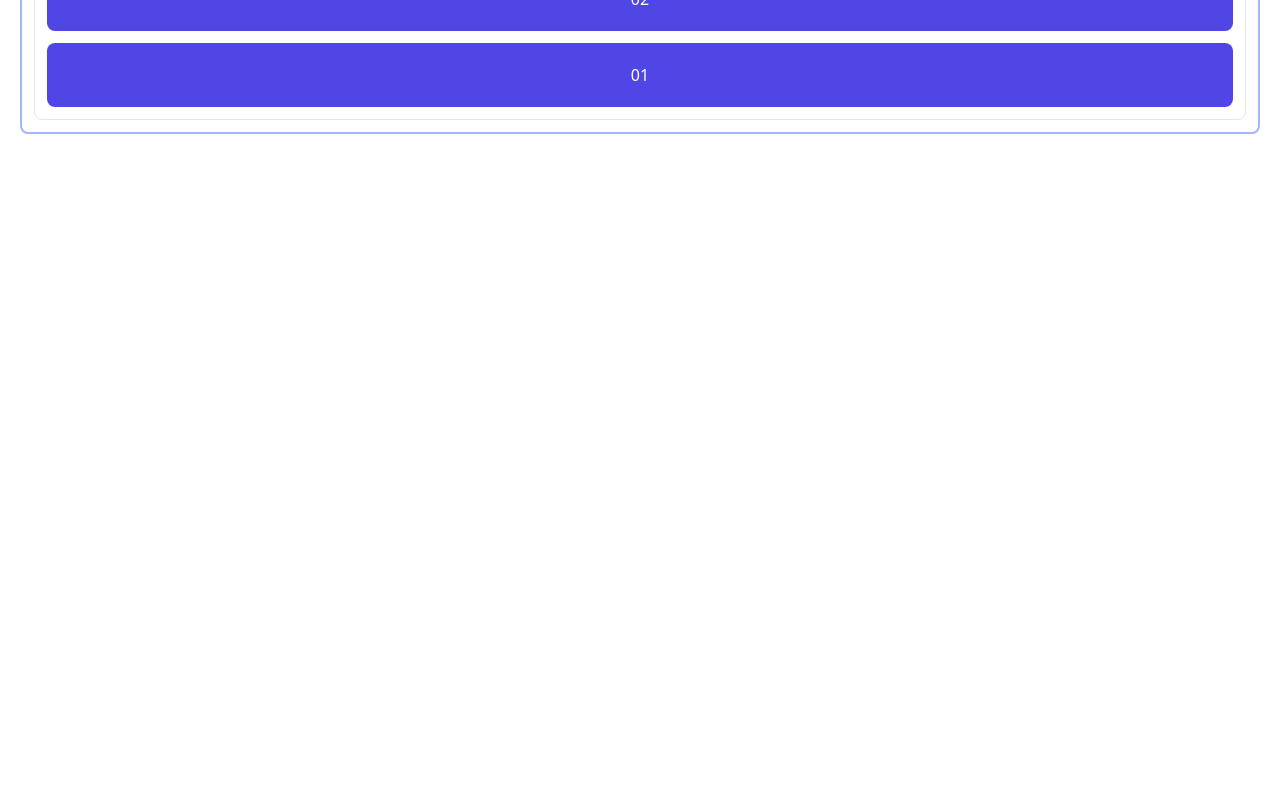
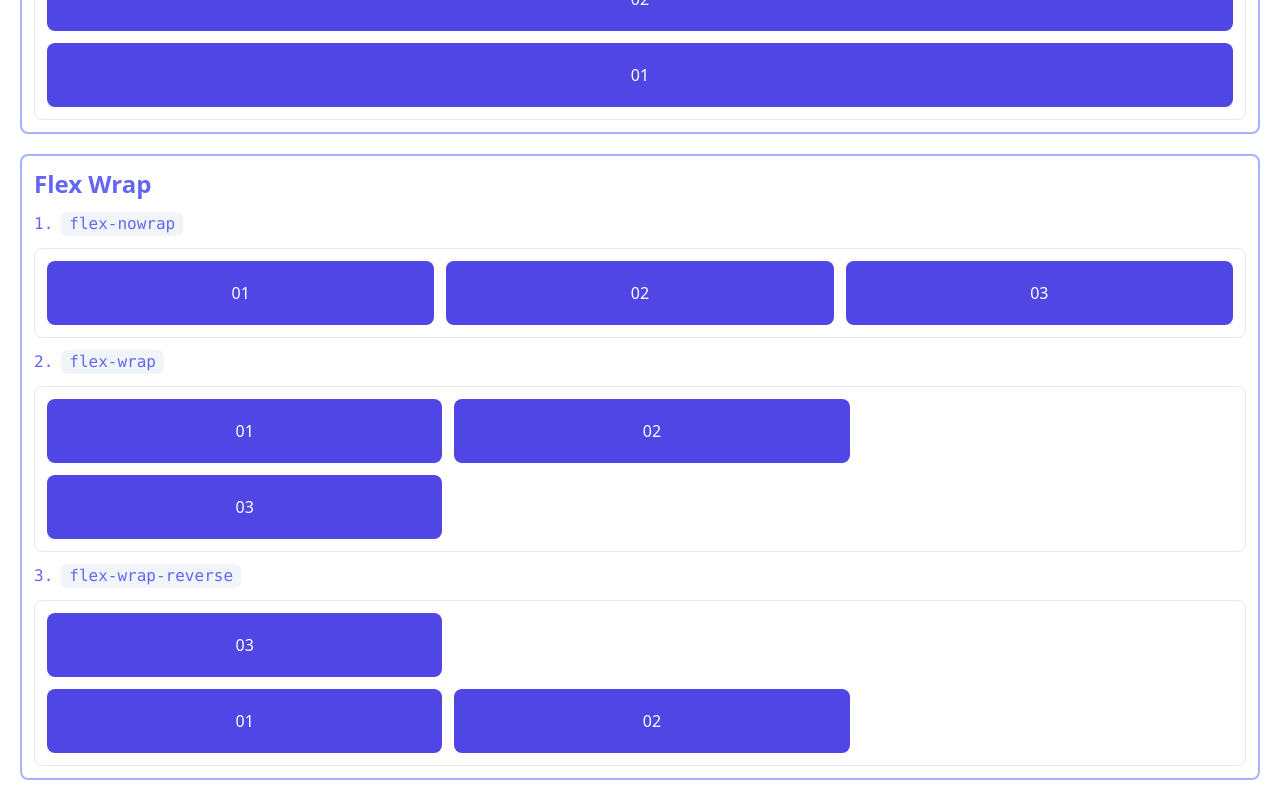
Before and after one commit to AymanAlshanqiti/react-tailwind-flexbox-grid, a React (Create React App) app: page / in a window 1280 px wide. Shown: the part 962-1762 px from the top of the page. Before the commit the page ends 1116 px from the top, so only its background shows below. Built offline with nearby package versions, Linux system fonts and the light colour scheme.

Commit message:
feat: add flex-wrap.

```diff
--- a/src/App.js
+++ b/src/App.js
@@ -1,11 +1,13 @@
 import FlexBasis from './components/flexbox/FlexBasis';
 import FlexDirection from './components/flexbox/FlexDirection';
+import FlexWrap from './components/flexbox/FlexWrap';
 
 function App() {
 	return (
 		<div className="m-5 space-y-5">
 			<FlexBasis />
 			<FlexDirection />
+			<FlexWrap />
 		</div>
 	);
 }
--- a/src/components/flexbox/FlexBasis.jsx
+++ b/src/components/flexbox/FlexBasis.jsx
@@ -10,6 +10,9 @@ export default function FlexBasis() {
 			<div className="basis-full lg:basis-1/4 text-white hover:basis-4/12 transition-all duration-500 bg-indigo-600 rounded-lg p-5 text-center">
 				02
 			</div>
+			<div className="basis-4 lg:basis-1 text-white hover:basis-28 transition-all duration-500 bg-indigo-600 rounded-lg p-5 text-center">
+				03
+			</div>
 			<input
 				className="basis-full lg:basis-1/4 border-2 border-indigo-500 text-indigo-500 px-2 p-5 rounded-lg hover:basis-4/12 transition-all duration-500"
 				placeholder="your_eamil@example.com"
--- a/src/components/flexbox/FlexDirection.jsx
+++ b/src/components/flexbox/FlexDirection.jsx
@@ -10,7 +10,6 @@ export default function FlexDirection() {
 				1.
 				<span className="bg-slate-100 px-2 rounded-md">flex-row</span>
 			</pre>
-
 			<div className="flex flex-row w-full border p-3 rounded-lg gap-3 text-center">
 				<div className="bg-indigo-600 p-5 rounded-lg text-white">01</div>
 				<div className="bg-indigo-600 p-5 rounded-lg text-white">02</div>
@@ -21,7 +20,6 @@ export default function FlexDirection() {
 				2.
 				<span className="bg-slate-100 px-2 rounded-md">flex-row-reverse</span>
 			</pre>
-
 			<div className="flex flex-row-reverse w-full border p-3 rounded-lg gap-3 text-center">
 				<div className="bg-indigo-600 p-5 rounded-lg text-white">01</div>
 				<div className="bg-indigo-600 p-5 rounded-lg text-white">02</div>
@@ -32,7 +30,6 @@ export default function FlexDirection() {
 				3.
 				<span className="bg-slate-100 px-2 rounded-md">flex-col</span>
 			</pre>
-
 			<div className="flex flex-col w-full border p-3 rounded-lg gap-3 text-center">
 				<div className="bg-indigo-600 p-5 rounded-lg text-white">01</div>
 				<div className="bg-indigo-600 p-5 rounded-lg text-white">02</div>
@@ -43,7 +40,6 @@ export default function FlexDirection() {
 				4.
 				<span className="bg-slate-100 px-2 rounded-md">flex-col-reverse</span>
 			</pre>
-
 			<div className="flex flex-col-reverse w-full border p-3 rounded-lg gap-3 text-center">
 				<div className="bg-indigo-600 p-5 rounded-lg text-white">01</div>
 				<div className="bg-indigo-600 p-5 rounded-lg text-white">02</div>
--- /dev/null
+++ b/src/components/flexbox/FlexWrap.jsx
@@ -0,0 +1,39 @@
+import React from 'react';
+
+export default function FlexWrap() {
+	return (
+		<div className="flex flex-wrap gap-3 border-2 border-indigo-300 h-full p-3 rounded-lg">
+			<h1 className="w-full text-indigo-500 font-bold text-2xl">Flex Wrap</h1>
+
+			<pre className="flex gap-2 text-indigo-500">
+				1.
+				<span className="bg-slate-100 px-2 rounded-md">flex-nowrap</span>
+			</pre>
+			<div className="flex flex-nowrap w-full border p-3 rounded-lg gap-3 text-center overflow-x-scroll">
+				<div className="bg-indigo-600 p-5 rounded-lg text-white w-4/12">01</div>
+				<div className="bg-indigo-600 p-5 rounded-lg text-white w-4/12">02</div>
+				<div className="bg-indigo-600 p-5 rounded-lg text-white w-4/12">03</div>
+			</div>
+
+			<pre className="flex gap-2 text-indigo-500">
+				2.
+				<span className="bg-slate-100 px-2 rounded-md">flex-wrap</span>
+			</pre>
+			<div className="flex flex-wrap w-full border p-3 rounded-lg gap-3 text-center overflow-x-scroll">
+				<div className="bg-indigo-600 p-5 rounded-lg text-white w-4/12">01</div>
+				<div className="bg-indigo-600 p-5 rounded-lg text-white w-4/12">02</div>
+				<div className="bg-indigo-600 p-5 rounded-lg text-white w-4/12">03</div>
+			</div>
+
+			<pre className="flex gap-2 text-indigo-500">
+				3.
+				<span className="bg-slate-100 px-2 rounded-md">flex-wrap-reverse</span>
+			</pre>
+			<div className="flex flex-wrap-reverse w-full border p-3 rounded-lg gap-3 text-center overflow-x-scroll">
+				<div className="bg-indigo-600 p-5 rounded-lg text-white w-4/12">01</div>
+				<div className="bg-indigo-600 p-5 rounded-lg text-white w-4/12">02</div>
+				<div className="bg-indigo-600 p-5 rounded-lg text-white w-4/12">03</div>
+			</div>
+		</div>
+	);
+}
```
